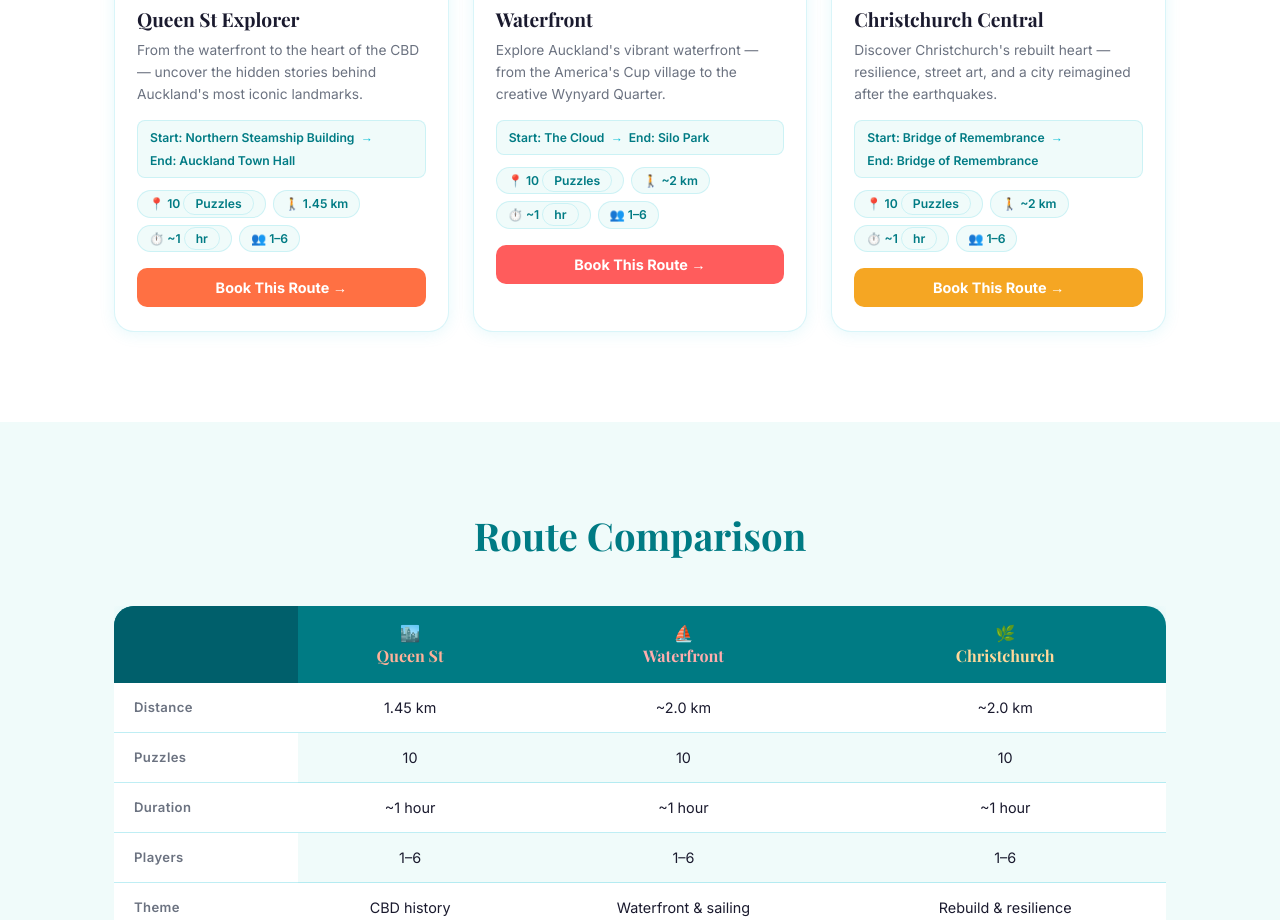
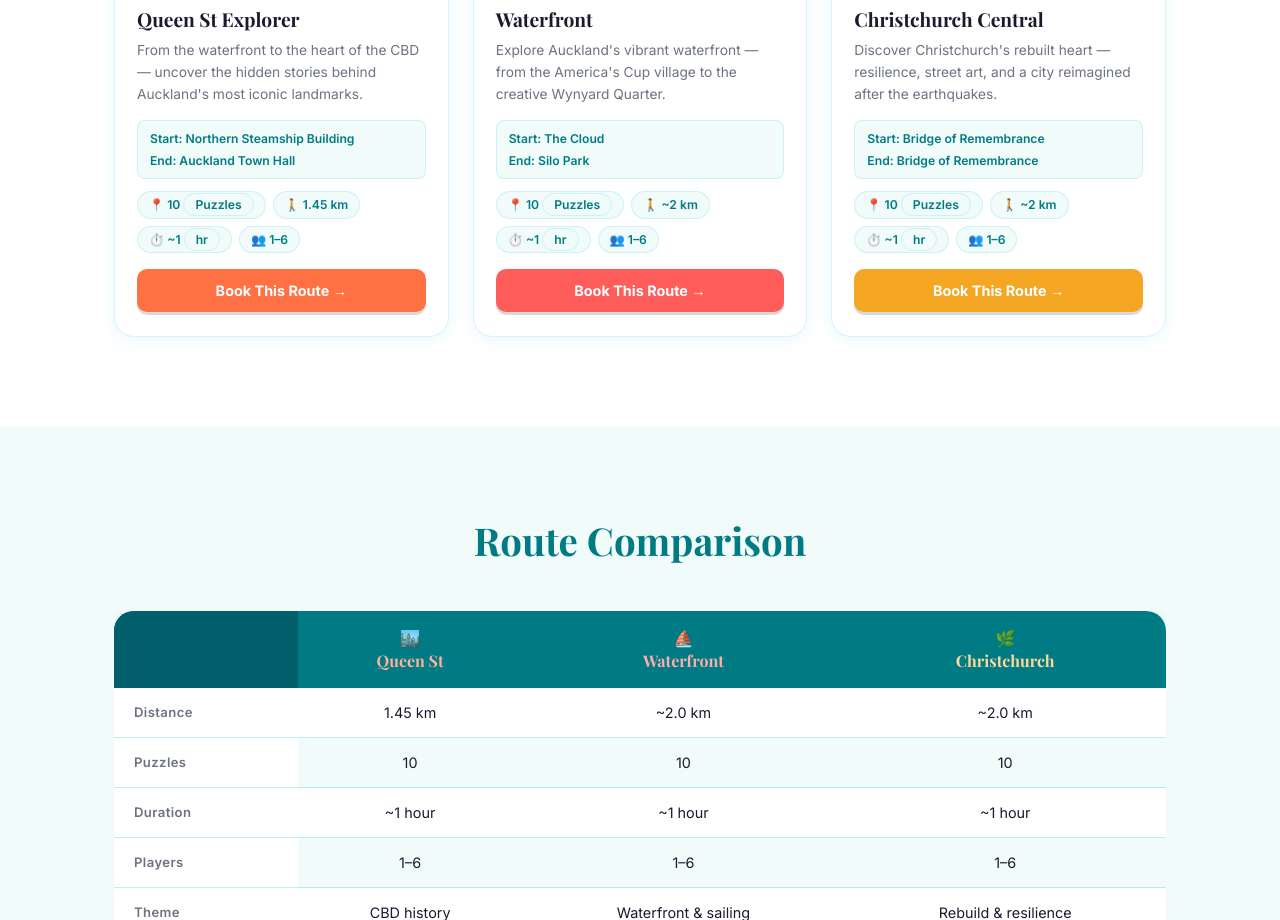
Before and after one commit to raylee0408/citydecoder-landing, a website: page index.html in a window 1280 px wide. Shown: the part 2100-3020 px from the top of the page. Drawn offline with nearby package versions, Linux system fonts and the light colour scheme; a web font is replaced by a local one.

Commit message:
fix: route endpoints column layout for button alignment; book button depth shadow
Co-Authored-By: Claude Sonnet 4.6 <noreply@anthropic.com>

```diff
--- a/style.css
+++ b/style.css
@@ -325,13 +325,13 @@ h1, h2, h3 { font-family: 'Playfair Display', serif; line-height: 1.2; }
 
 /* Route endpoints */
 .route-endpoints {
-  display: flex; align-items: center; flex-wrap: wrap; gap: 4px;
+  display: flex; flex-direction: column; gap: 3px;
   background: var(--teal-bg); border: 1px solid var(--border);
-  border-radius: 8px; padding: 7px 12px; margin-bottom: 12px;
+  border-radius: 8px; padding: 8px 12px; margin-bottom: 12px;
   font-size: 0.76rem; color: var(--teal-d);
 }
-.ep-start, .ep-end { font-weight: 600; }
-.ep-divider { color: var(--teal); font-weight: 700; margin: 0 2px; flex-shrink: 0; }
+.ep-start, .ep-end { font-weight: 600; display: block; }
+.ep-divider { display: none; }
 
 /* Route mini map */
 .route-mini-map {
@@ -345,12 +345,15 @@ h1, h2, h3 { font-family: 'Playfair Display', serif; line-height: 1.2; }
 .btn-book-route {
   display: block; width: 100%; text-align: center;
   color: white; font-weight: 700; font-size: 0.9rem;
-  padding: 11px; border-radius: 10px;
+  padding: 13px; border-radius: 10px;
   border: none; cursor: pointer;
-  transition: opacity 0.2s, transform 0.1s;
+  transition: opacity 0.2s, transform 0.15s, box-shadow 0.2s;
   font-family: 'Inter', sans-serif;
+  box-shadow: 0 3px 0 rgba(0,0,0,0.15);
+  margin-top: auto;
 }
-.btn-book-route:hover { opacity: 0.9; transform: translateY(-1px); }
+.btn-book-route:hover  { opacity: 0.92; transform: translateY(-2px); box-shadow: 0 5px 0 rgba(0,0,0,0.15); }
+.btn-book-route:active { transform: translateY(1px); box-shadow: none; }
 
 /* ── Comparison ── */
 .compare { padding: 90px 0; background: var(--teal-bg); }
```
